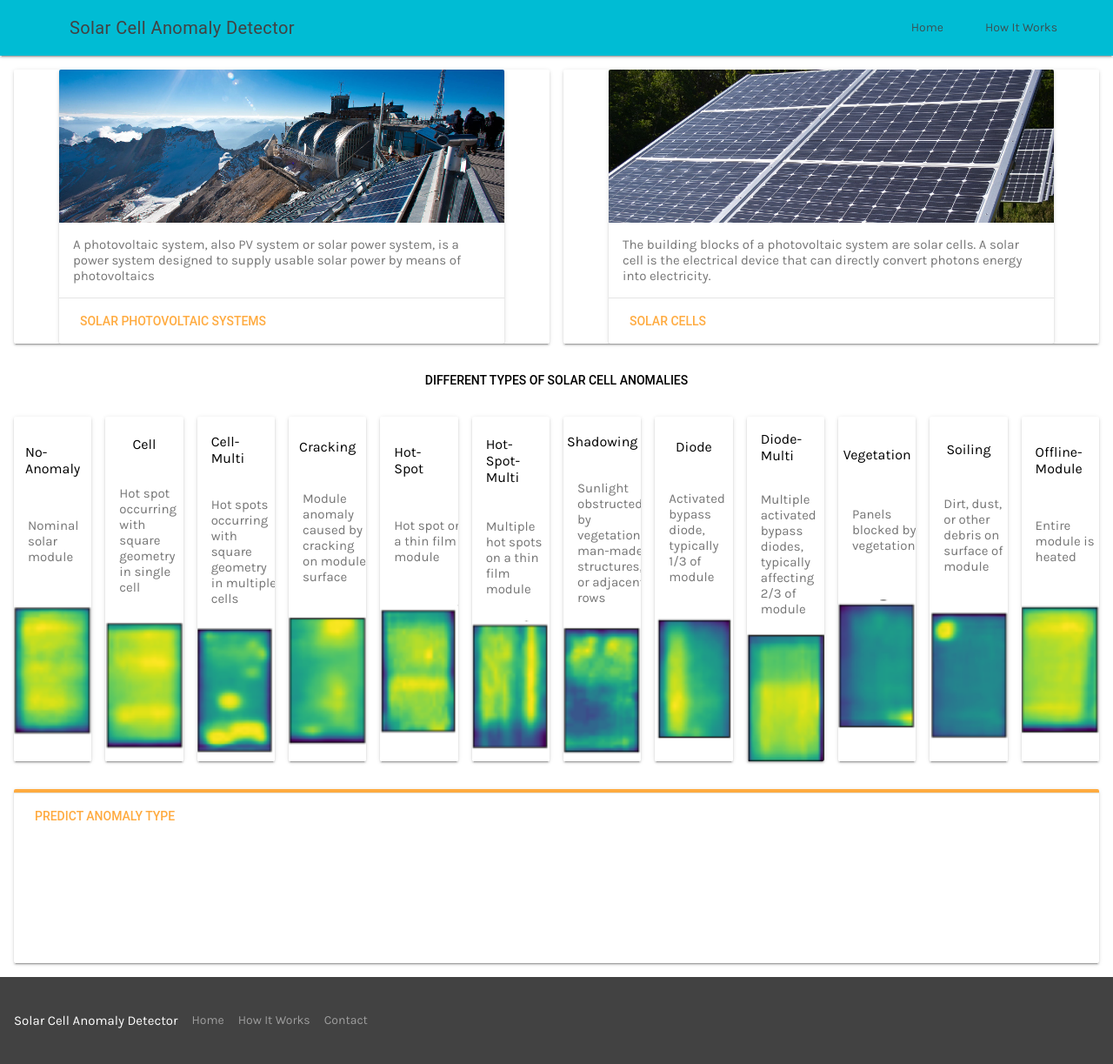
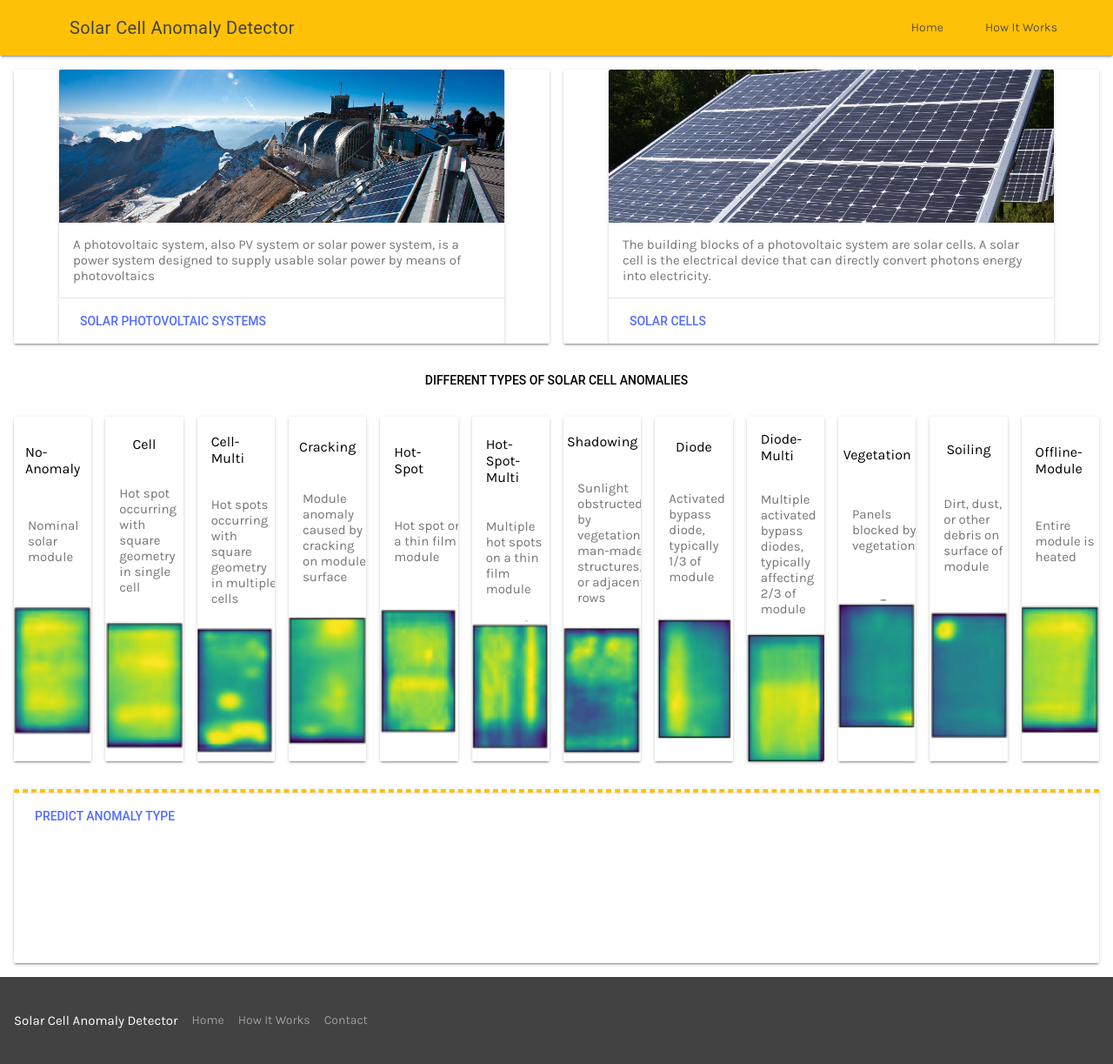
Before and after one commit to locke14/climate-ai, a Flask app: page / in a window 1280 px wide. Shown: the whole page at 87% size. Run offline with Flask 2, Linux system fonts and the light colour scheme; some libraries are stand-ins or nearby versions.

Commit message:
Update CSS

```diff
--- a/app/templates/base.html
+++ b/app/templates/base.html
@@ -10,7 +10,7 @@
         <meta name="author" content="">
 
         <link rel="stylesheet" href="https://fonts.googleapis.com/icon?family=Material+Icons">
-        <link rel="stylesheet" href="https://code.getmdl.io/1.3.0/material.cyan-orange.min.css" />
+        <link rel="stylesheet" href="https://code.getmdl.io/1.3.0/material.amber-indigo.min.css" />
         <link rel="stylesheet" href="https://cdnjs.cloudflare.com/ajax/libs/dropzone/5.7.1/min/dropzone.min.css">
         <link href="https://cdnjs.cloudflare.com/ajax/libs/animate.css/3.5.2/animate.min.css" rel="stylesheet"/>
 
--- a/app/templates/index.html
+++ b/app/templates/index.html
@@ -27,7 +27,7 @@ background-color: #fff;
 }
 
 .dropzone {
-    border: 2px solid rgb(255,171,64);
+    border: 2px dashed rgb(255,193,7);
 }
 
 </style>
```
